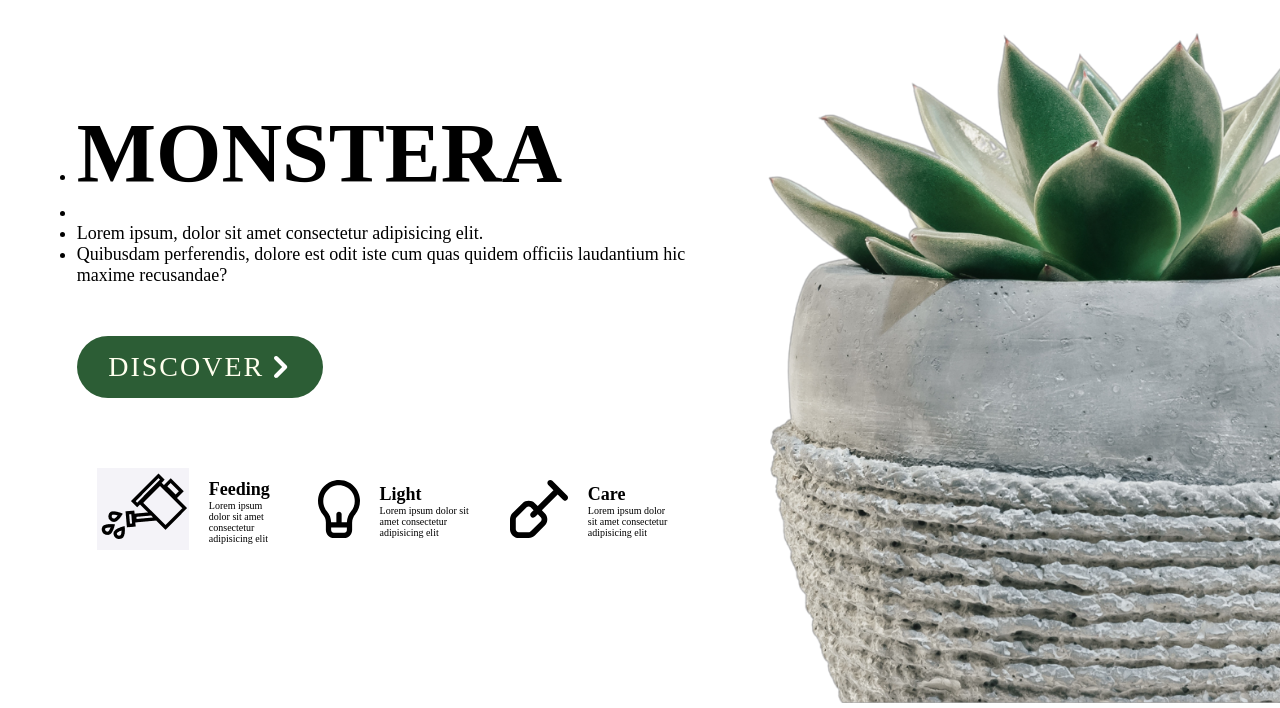
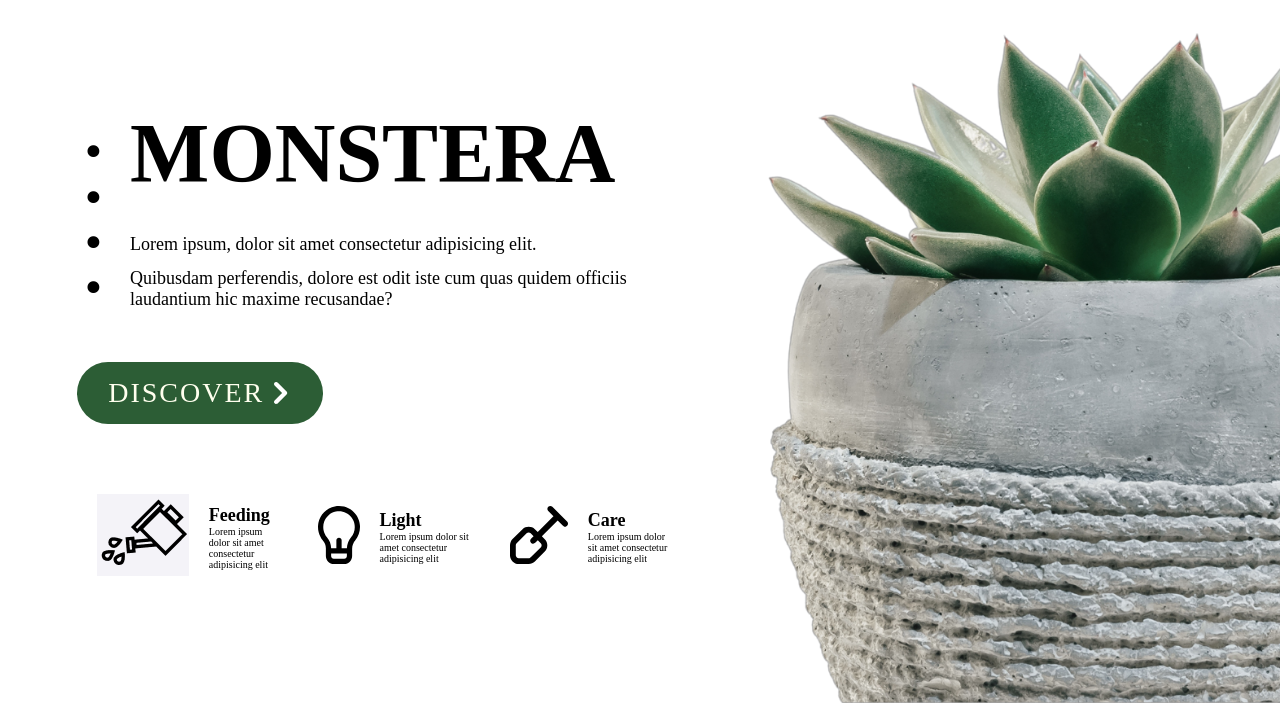
Before and after one commit to ajaybor0/project06-ineuron, a website: page index.html in a window 1280 px wide. Shown: the part 114-822 px from the top of the page. Drawn offline with Linux system fonts and the light colour scheme; a web font is replaced by a local one.

Commit message:
updated list bulletpoints

```diff
--- a/style.css
+++ b/style.css
@@ -52,6 +52,24 @@ html {
 #midWholePart1 {
 	max-width: 60%;
 	padding: 6% 6%;
+}
+
+li {
+	list-style: none;
+	display: flex;
+	align-items: center;
+}
+
+li::before {
+	content: '\00b7';
+	font-size: 100px;
+	line-height: 40px;
+	margin-right: 20px;
+	margin-bottom: 5px;
+}
+
+li:first-child {
+	margin-bottom: -25px;
 }
 
 #monstera {
```
